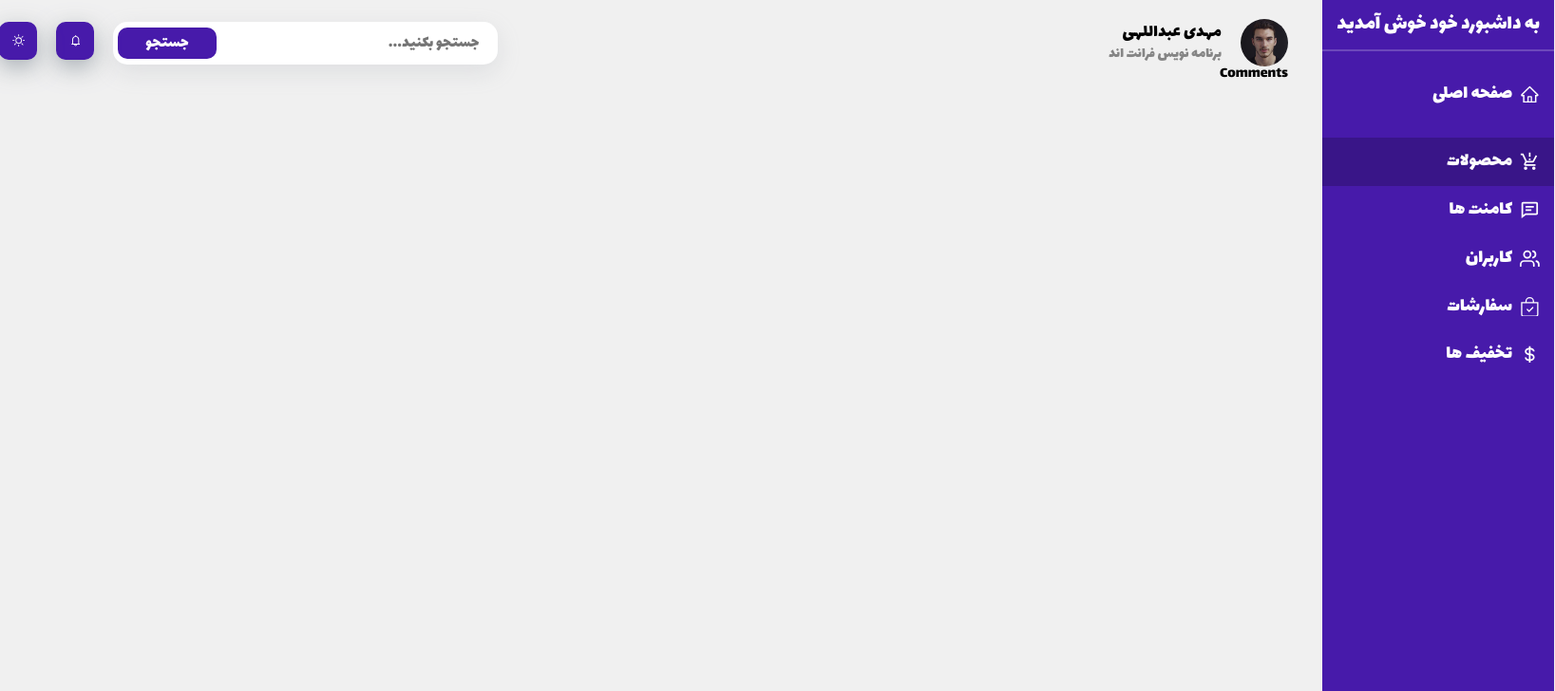
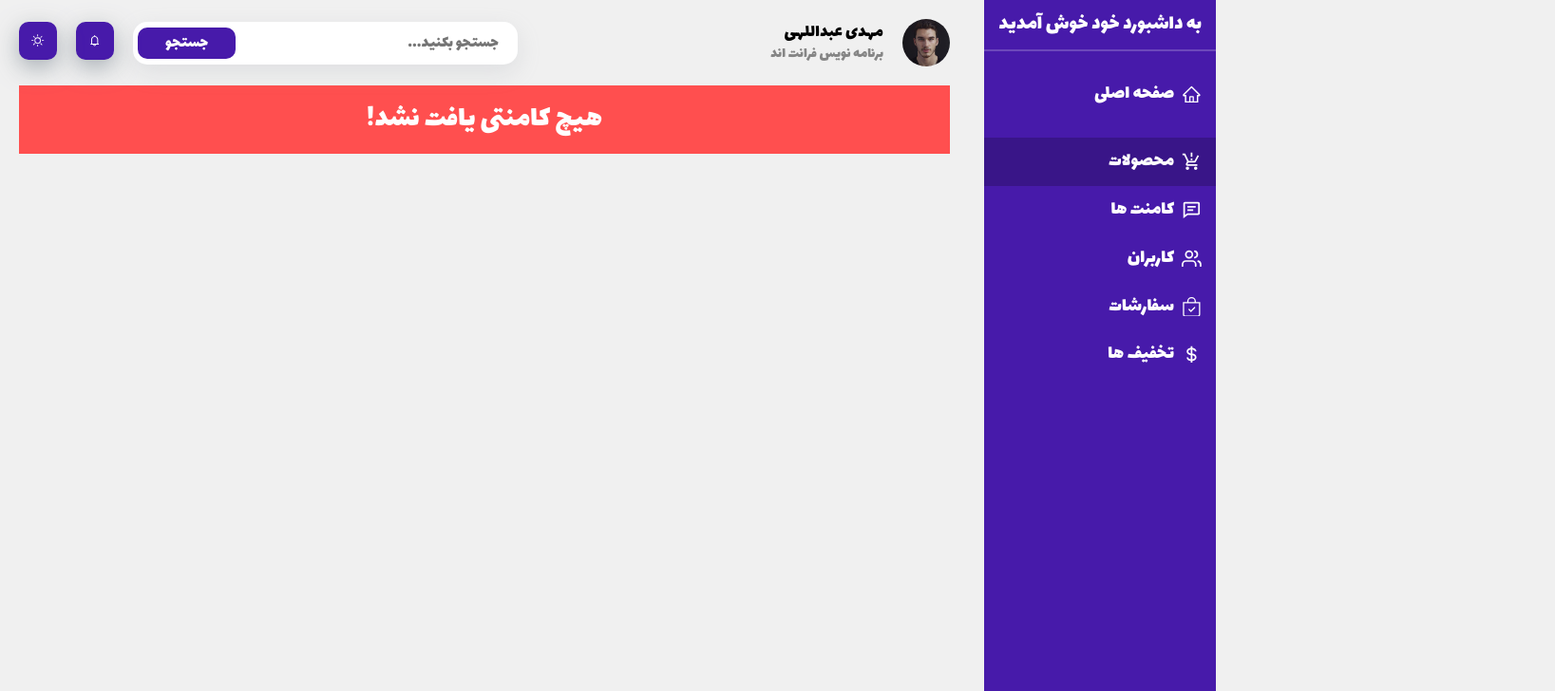
Before and after one commit to MAwasTaken/PMS-with-React, a React (Vite) app: page /comments in a window 1280 px wide. Shown: the top 728 px of the page at 95% size, 1637 px wide, since content can reach past the window. Built offline with nearby package versions, Linux system fonts and the light colour scheme.

Commit message:
Errorbox Created

```diff
--- a/index.html
+++ b/index.html
@@ -6,7 +6,6 @@
 		<title>CMS with React</title>
 	</head>
 	<body>
-		<div id="root"></div>
 		<script type="module" src="/src/main.jsx"></script>
 	</body>
 </html>
--- a/src/Components/Comments/Comments.jsx
+++ b/src/Components/Comments/Comments.jsx
@@ -6,10 +6,15 @@ import React from "react";
 // styles
 
 // components
+import Errorbox from "../Errorbox/Errorbox";
 
 // comments
 function Comments() {
-	return <div>Comments</div>;
+	return (
+		<div>
+			<Errorbox msg='هیچ کامنتی یافت نشد!' />
+		</div>
+	);
 }
 
 // exports
--- /dev/null
+++ b/src/Components/Errorbox/Errorbox.css
@@ -0,0 +1,8 @@
+.cms-empty-error {
+  font-size: 2rem;
+  background-color: #ff4f4f;
+  margin-top: 20px;
+  padding: 20px;
+  color: var(--white);
+  text-align: center;
+}
--- /dev/null
+++ b/src/Components/Errorbox/Errorbox.jsx
@@ -0,0 +1,21 @@
+// react
+import React from "react";
+
+// packages
+
+// styles
+import "./Errorbox.css";
+
+// components
+
+// error box
+function Errorbox({ msg }) {
+	return (
+		<div className="cms-empty-error">
+			<h1>{msg}</h1>
+		</div>
+	);
+}
+
+// exports
+export default Errorbox;
--- a/src/Components/Header/Header.css
+++ b/src/Components/Header/Header.css
@@ -2,7 +2,6 @@
 	display: flex;
 	align-items: center;
 	justify-content: space-between;
-  width: 190%;
 }
 
 .admin-profile {
--- a/src/Components/Offs/Offs.jsx
+++ b/src/Components/Offs/Offs.jsx
@@ -6,10 +6,15 @@ import React from "react";
 // styles
 
 // components
+import Errorbox from "../Errorbox/Errorbox";
 
 // offs
 function Offs() {
-	return <div>Offs</div>;
+	return (
+		<div>
+			<Errorbox msg='هیچ کد تخفیفی یافت نشد!' />
+		</div>
+	);
 }
 
 // exports
--- a/src/Components/Orders/Orders.jsx
+++ b/src/Components/Orders/Orders.jsx
@@ -6,10 +6,15 @@ import React from "react";
 // styles
 
 // components
+import Errorbox from "../Errorbox/Errorbox";
 
 // orders
 function Orders() {
-	return <div>Orders</div>;
+	return (
+		<div>
+			<Errorbox msg='هیچ سفارشی یافت نشد!' />
+		</div>
+	);
 }
 
 // exports
--- a/src/Components/Products/Products.jsx
+++ b/src/Components/Products/Products.jsx
@@ -6,10 +6,15 @@ import React from "react";
 // styles
 
 // components
+import Errorbox from "../Errorbox/Errorbox";
 
 // products
 function Products() {
-  return <div>Products</div>;
+	return (
+		<div>
+			<Errorbox msg='هیج محصولی یافت نشد!' />
+		</div>
+	);
 }
 
 // exports
--- a/src/Components/Users/Users.jsx
+++ b/src/Components/Users/Users.jsx
@@ -6,10 +6,15 @@ import React from "react";
 // styles
 
 // components
+import Errorbox from "../Errorbox/Errorbox";
 
 // users
 function Users() {
-	return <div>Users</div>;
+	return (
+		<div>
+			<Errorbox msg='هیچ کاربری یافت نشد!'/>
+		</div>
+	);
 }
 
 // exports
--- a/src/main.jsx
+++ b/src/main.jsx
@@ -12,7 +12,7 @@ import "./custom.css";
 import App from "./App";
 
 // main
-ReactDOM.createRoot(document.getElementById("root")).render(
+ReactDOM.createRoot(document.querySelector("body")).render(
 	<React.StrictMode>
 		<BrowserRouter>
 			<App />
```
